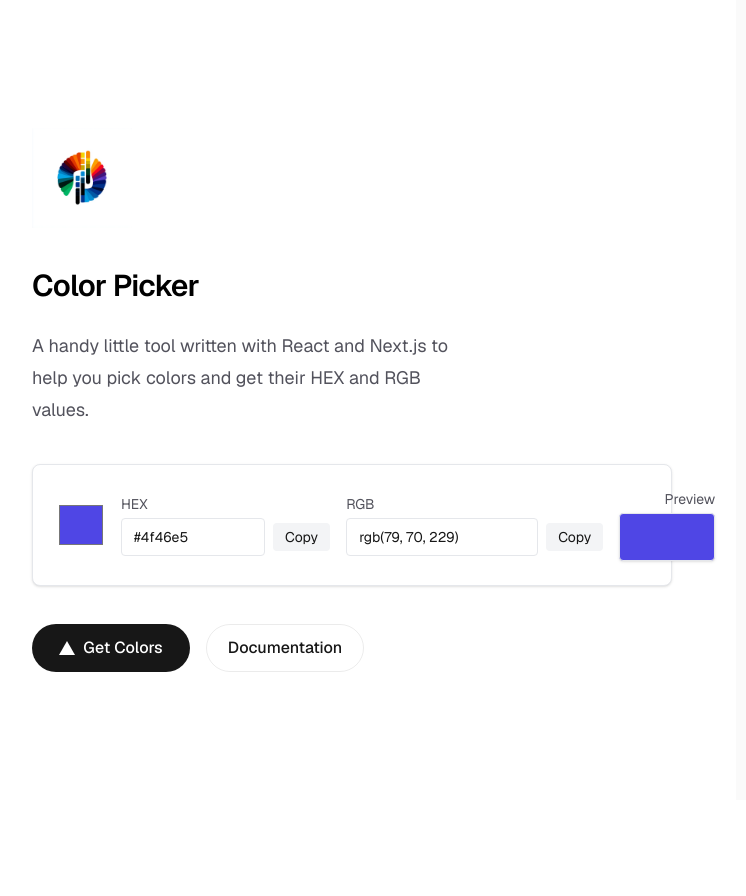
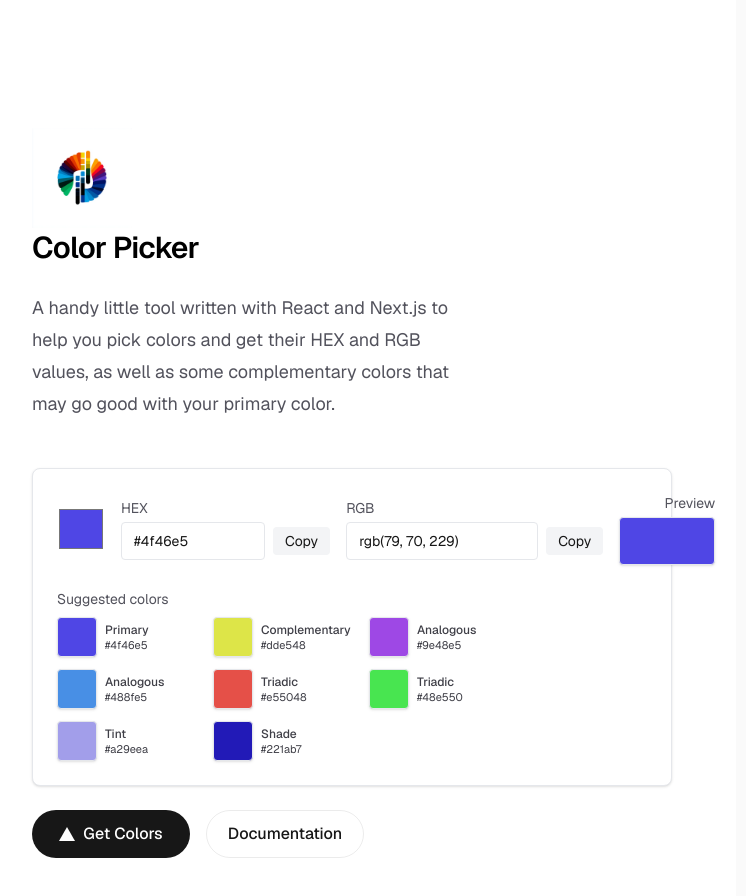
Before and after one commit to eslerner/color-picker, a Next.js app: page / in a window 1280 px wide. Shown: the top 896 px of the page, without its empty margins (288-1034 px from the left). Before the commit the page ends 800 px from the top, so only its background shows below. Built offline with nearby package versions, Linux system fonts and the light colour scheme.

Commit message:
chore: add the other colors that would go well with primary

```diff
--- a/app/components/ColorPicker.tsx
+++ b/app/components/ColorPicker.tsx
@@ -19,9 +19,87 @@ function hexToRgb(hex: string) {
   return { r, g, b };
 }
 
+function rgbToHsl(r: number, g: number, b: number) {
+  r /= 255; g /= 255; b /= 255;
+  const max = Math.max(r, g, b), min = Math.min(r, g, b);
+  let h = 0, s = 0;
+  const l = (max + min) / 2;
+
+  if (max !== min) {
+    const d = max - min;
+    s = l > 0.5 ? d / (2 - max - min) : d / (max + min);
+    switch (max) {
+      case r: h = (g - b) / d + (g < b ? 6 : 0); break;
+      case g: h = (b - r) / d + 2; break;
+      case b: h = (r - g) / d + 4; break;
+    }
+    h /= 6;
+  }
+
+  return { h: Math.round(h * 360), s: Math.round(s * 100), l: Math.round(l * 100) };
+}
+
+function hslToRgb(h: number, s: number, l: number) {
+  h = ((h % 360) + 360) % 360;
+  s /= 100; l /= 100;
+  if (s === 0) {
+    const v = Math.round(l * 255);
+    return { r: v, g: v, b: v };
+  }
+  const q = l < 0.5 ? l * (1 + s) : l + s - l * s;
+  const p = 2 * l - q;
+  const hk = h / 360;
+  const t2r = hk + 1/3;
+  const t2g = hk;
+  const t2b = hk - 1/3;
+
+  const conv = (t: number) => {
+    let tt = t;
+    if (tt < 0) tt += 1;
+    if (tt > 1) tt -= 1;
+    if (tt < 1/6) return p + (q - p) * 6 * tt;
+    if (tt < 1/2) return q;
+    if (tt < 2/3) return p + (q - p) * (2/3 - tt) * 6;
+    return p;
+  };
+
+  return {
+    r: Math.round(conv(t2r) * 255),
+    g: Math.round(conv(t2g) * 255),
+    b: Math.round(conv(t2b) * 255),
+  };
+}
+
+function rgbToHex(r: number, g: number, b: number) {
+  const toHex = (n: number) => n.toString(16).padStart(2, '0');
+  return `#${toHex(r)}${toHex(g)}${toHex(b)}`;
+}
+
+function hslToHex(h: number, s: number, l: number) {
+  const { r, g, b } = hslToRgb(h, s, l);
+  return rgbToHex(r, g, b);
+}
+
 export default function ColorPicker() {
   const [color, setColor] = useState("#4f46e5");
   const rgb = hexToRgb(color);
+  const hsl = rgbToHsl(rgb.r, rgb.g, rgb.b);
+
+  const suggested = (() => {
+    const h = hsl.h;
+    const s = hsl.s;
+    const l = hsl.l;
+    return [
+      { label: 'Primary', color },
+      { label: 'Complementary', color: hslToHex(h + 180, s, l) },
+      { label: 'Analogous', color: hslToHex(h + 30, s, l) },
+      { label: 'Analogous', color: hslToHex(h - 30, s, l) },
+      { label: 'Triadic', color: hslToHex(h + 120, s, l) },
+      { label: 'Triadic', color: hslToHex(h - 120, s, l) },
+      { label: 'Tint', color: hslToHex(h, Math.max(10, s - 10), Math.min(95, l + 18)) },
+      { label: 'Shade', color: hslToHex(h, s, Math.max(6, l - 18)) },
+    ];
+  })();
 
   const onColorChange = (value: string) => setColor(normalizeHex(value));
 
@@ -34,7 +112,6 @@ export default function ColorPicker() {
       el.value = text;
       document.body.appendChild(el);
       el.select();
-      document.execCommand('copy');
       document.body.removeChild(el);
     }
   };
@@ -95,6 +172,30 @@ export default function ColorPicker() {
           </div>
         </div>
       </div>
+
+      <div className="mt-6">
+        <div className="mb-2 text-sm text-zinc-600 dark:text-zinc-400">Suggested colors</div>
+        <div className="flex flex-wrap items-center gap-3">
+          {suggested.map((s, i) => (
+            <div key={i} className="flex items-center gap-2">
+              <button
+                title={`${s.label}: ${s.color}`}
+                onClick={() => { setColor(s.color); copy(s.color); }}
+                className="group flex cursor-pointer items-center gap-2"
+              >
+                <div
+                  className="h-10 w-10 rounded border border-gray-200 shadow-sm dark:border-zinc-700"
+                  style={{ background: s.color }}
+                />
+                <div className="hidden w-24 text-left text-xs text-zinc-700 dark:text-zinc-300 sm:block">
+                  <div className="font-medium">{s.label}</div>
+                  <div className="text-[11px]">{s.color}</div>
+                </div>
+              </button>
+            </div>
+          ))}
+        </div>
+      </div>
     </section>
   );
 }
--- a/app/page.tsx
+++ b/app/page.tsx
@@ -19,12 +19,14 @@ export default function Home() {
           </h1>
           <p className="max-w-md text-lg leading-8 text-zinc-600 dark:text-zinc-400">
             A handy little tool written with React and Next.js to help you pick
-            colors and get their HEX and RGB values.
+            colors and get their HEX and RGB values, as well as some complementary
+            colors that may go good with your primary color.
           </p>
+          <br></br>
         </div>
 
         <ColorPicker />
-
+        <br></br>
         <div className="flex flex-col gap-4 text-base font-medium sm:flex-row">
           <a
             className="flex h-12 w-full items-center justify-center gap-2 rounded-full bg-foreground px-5 text-background transition-colors hover:bg-[#383838] dark:hover:bg-[#ccc] md:w-[158px]"
```
